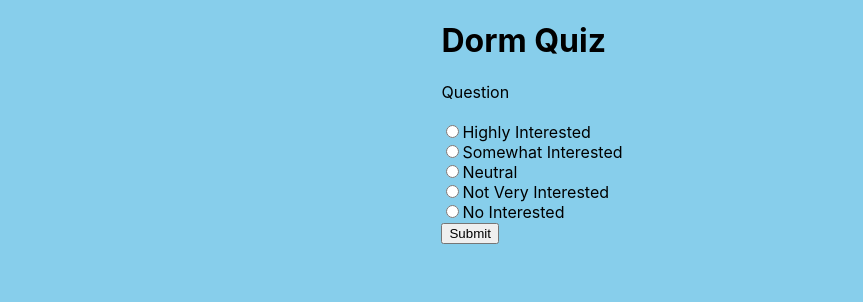
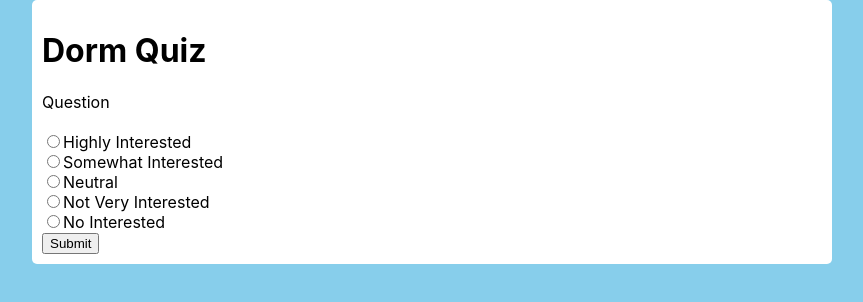
Before and after one commit to justinnie42/hackillinois, a React (Create React App) app in the folder my-app/: page / in a window 1280 px wide. Shown: the top 302 px of the page, without its empty margins (108-971 px from the left). Built offline with nearby package versions, Linux system fonts and the light colour scheme.

Commit message:
Added Start button

```diff
--- a/my-app/src/App.css
+++ b/my-app/src/App.css
@@ -10,3 +10,20 @@ body{
 	align-items: center;
 	background-color: skyblue;
 }
+
+.Container {
+	align-items:center;
+	width: 1000px;
+	max-width: 80%;
+	background-color: white;
+	border-radius: 5px;
+	padding: 10px;
+}
+.start-button {
+	font-size: 12rem;
+	font-weight: bold;
+	padding: 20px;
+}
+.hide {
+	display: none;
+}
```
